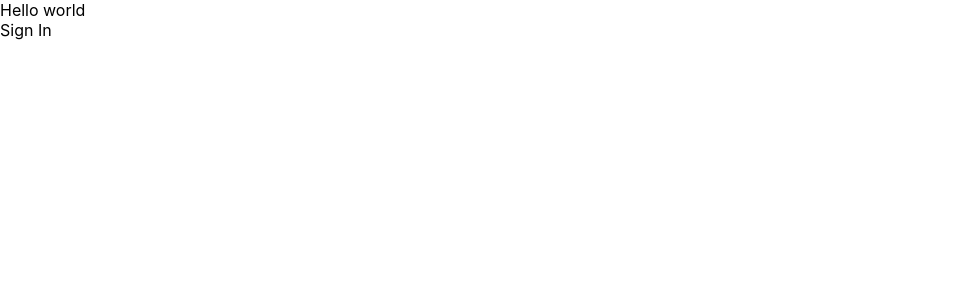
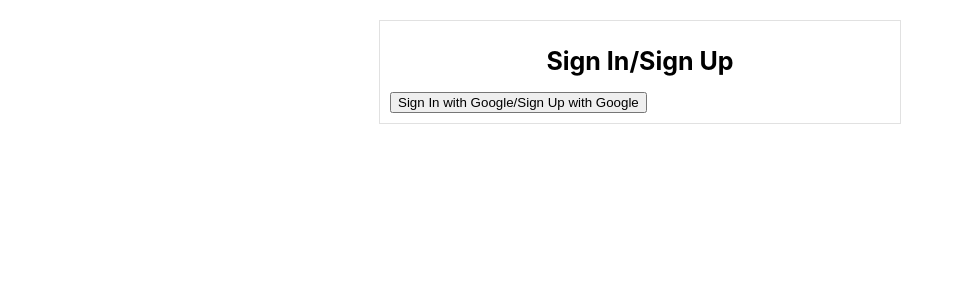
Before and after one commit to samrat1223/react-slack-clone, a React (Create React App) app: page / in a window 1280 px wide. Shown: the top 300 px of the page, without its empty margins (0-963 px from the left). Built offline with nearby package versions, Linux system fonts and the light colour scheme.

Commit message:
Sign In and Sign Up component added

```diff
--- a/src/components/App.js
+++ b/src/components/App.js
@@ -1,17 +1,19 @@
-import React from 'react';
+import React , {Component} from 'react';
 import {SignIn} from './';
 
 
-function App() {
-  return (
-    <div className="App">
+  class App extends Component {
+    state ={
+      counter : 1,
+    };
 
-        Hello world
-        <SignIn/>
+    render() {
+      return (
+        <div><SignIn/></div>
+      );
+    }
+  }
 
 
-    </div>
-  );
-}
 
 export default App;
--- a/src/components/SignIn.js
+++ b/src/components/SignIn.js
@@ -4,8 +4,9 @@
 
 	render() {
 		return (
-			<div>
-        		Sign In
+			<div className="signin-form">
+				<h1>Sign In/Sign Up</h1>
+        		<button>Sign In with Google/Sign Up with Google</button>
 			</div>
 		);
 	}
--- a/src/index.css
+++ b/src/index.css
@@ -11,3 +11,19 @@
   font-family: source-code-pro, Menlo, Monaco, Consolas, 'Courier New',
     monospace;
 }
+
+.signin-form{
+
+	border: 1px solid #e1e1e1;
+	padding: 10px;
+	width: 500px;
+	margin: 0 auto ;
+	margin-top: 20px;
+}
+
+.signin-form h1{
+
+	margin: 15px 0;
+	text-align: center;
+	font-size: 25px;
+}
```
Also changed, not shown: Thinking.txt.
